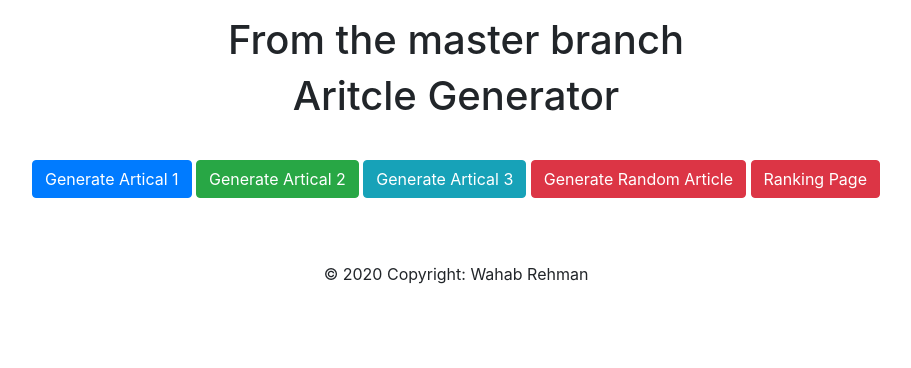
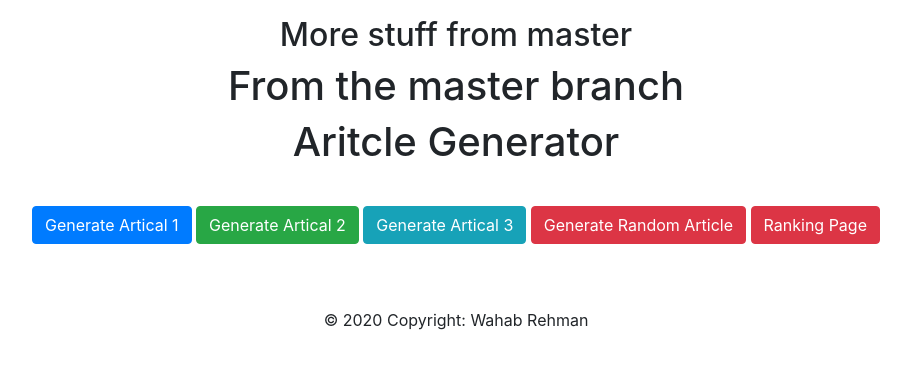
Before and after one commit to Waba-tron/BBC_codingtest, a plain HTML site: page index.html in a window 1280 px wide. Shown: the whole page, without its empty margins (184-1095 px from the left). Drawn offline with nearby package versions, Linux system fonts and the light colour scheme.

Commit message:
Update index.html

```diff
--- a/index.html
+++ b/index.html
@@ -19,6 +19,7 @@
 
 
     <header class="text-center py-3">
+        <h2>More stuff from master</h2>
         <h1>From the master branch</h1>
         <h1>Aritcle Generator</h1>
     </header>
```
